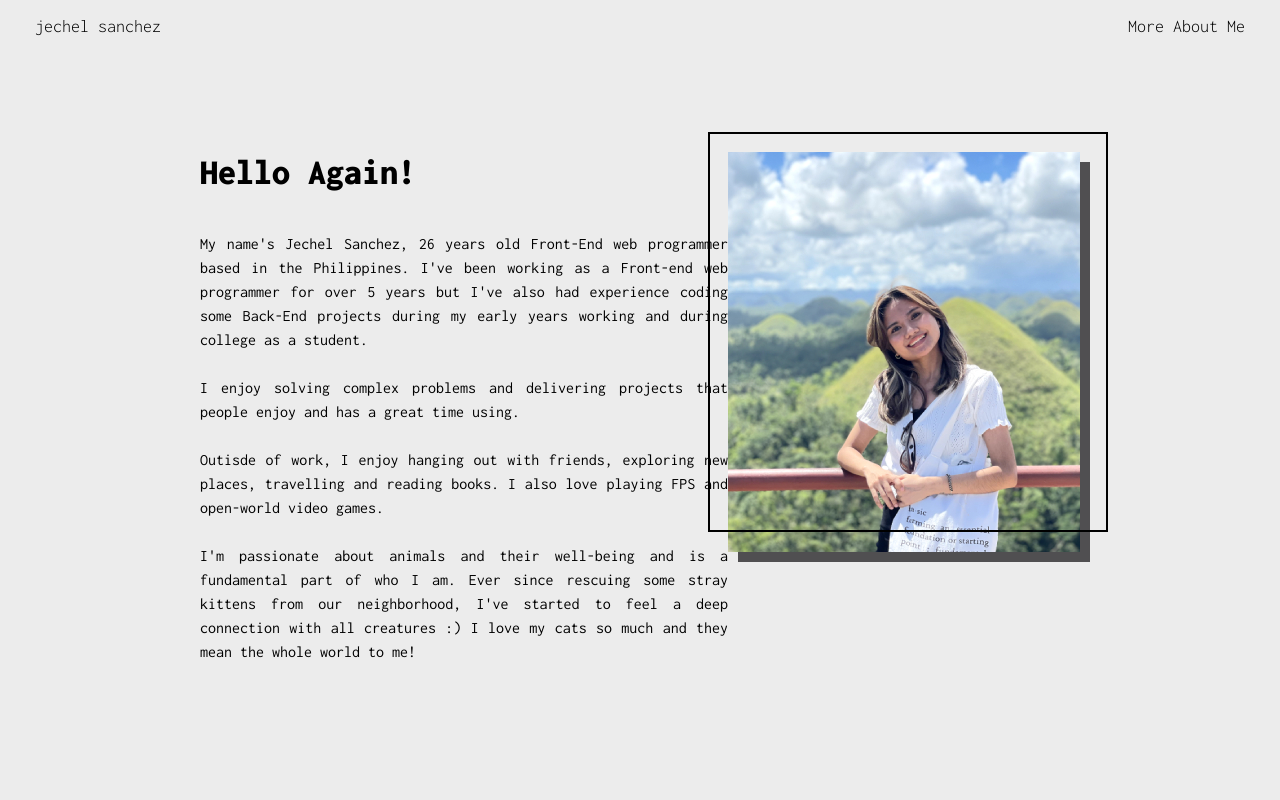
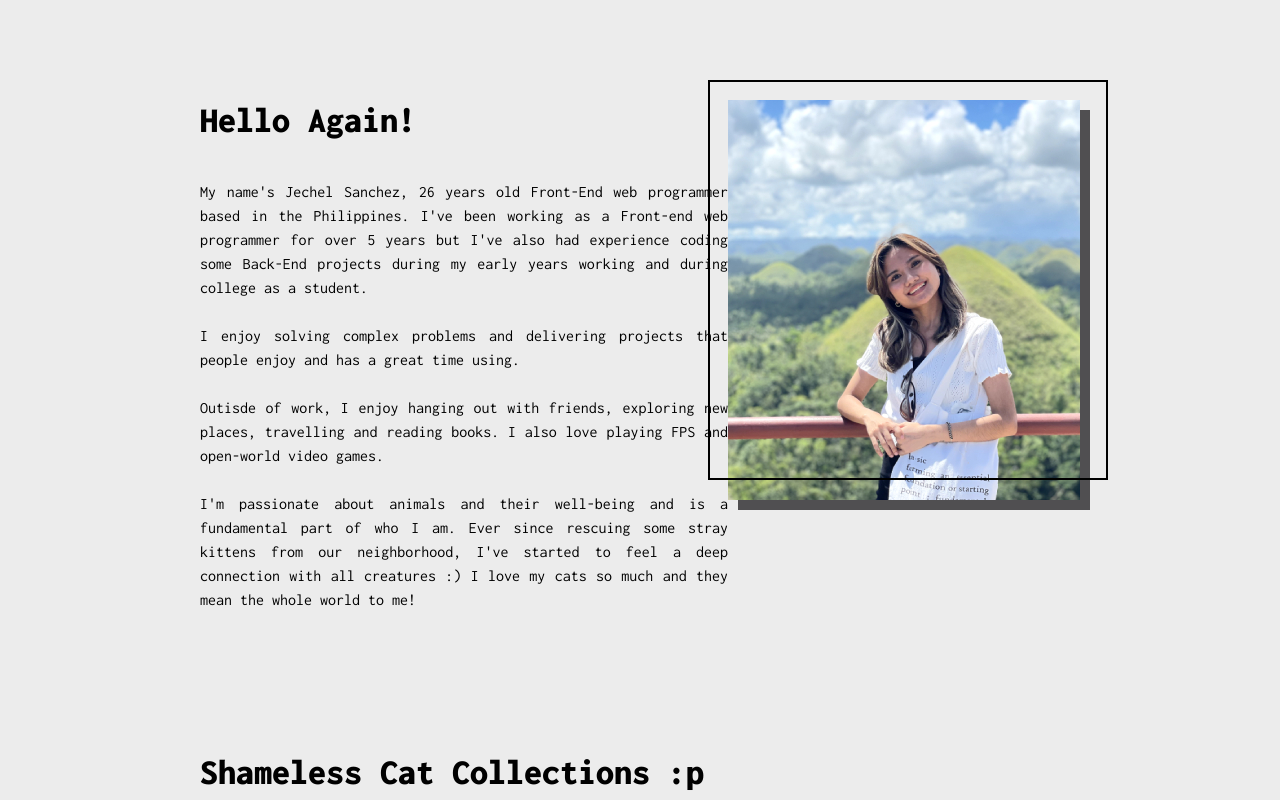
Before and after one commit to jjaegerjaquez/jjaegerjaquez.github.io, a Next.js app: page /about-me in a window 1280 px wide. Shown: the top 800 px of the page. Built offline with nearby package versions, Linux system fonts and the light colour scheme.

Commit message:
Checking issue on failed build on deployment.

```diff
--- a/src/app/about-me/page.jsx
+++ b/src/app/about-me/page.jsx
@@ -1,10 +1,10 @@
 import CatWrapper from "@/components/CatWrapper";
-import Nav from "@/components/Nav/Nav";
+// import Nav from "@/components/Nav/Nav";
 
 const page = () => {
   return (
     <>
-      <Nav />
+      {/* <Nav /> */}
       <div className="px-[15px] lg:px-[200px] py-10 lg:py-[100px]">
         <div className="flex flex-col lg:flex-row">
           <div className="w-full lg:w-3/5 text-justify text-xl mb-10">
```
Also changed, not shown: 5 other files (tests, documents, lock files or other folders).
